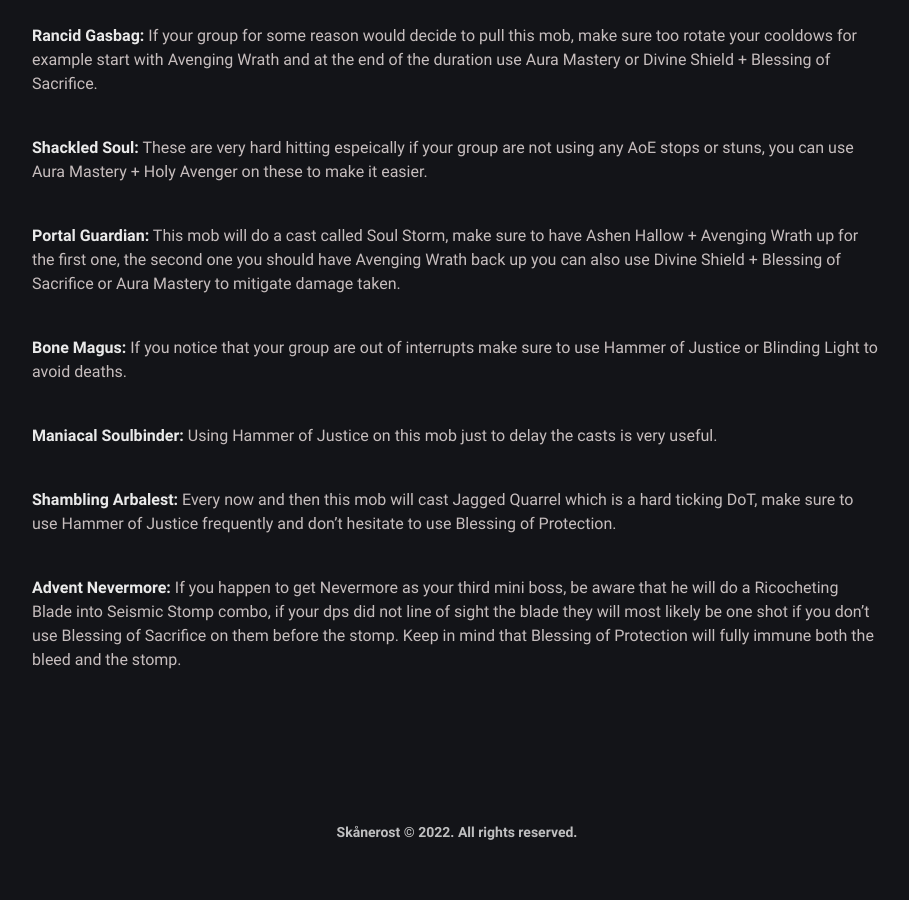
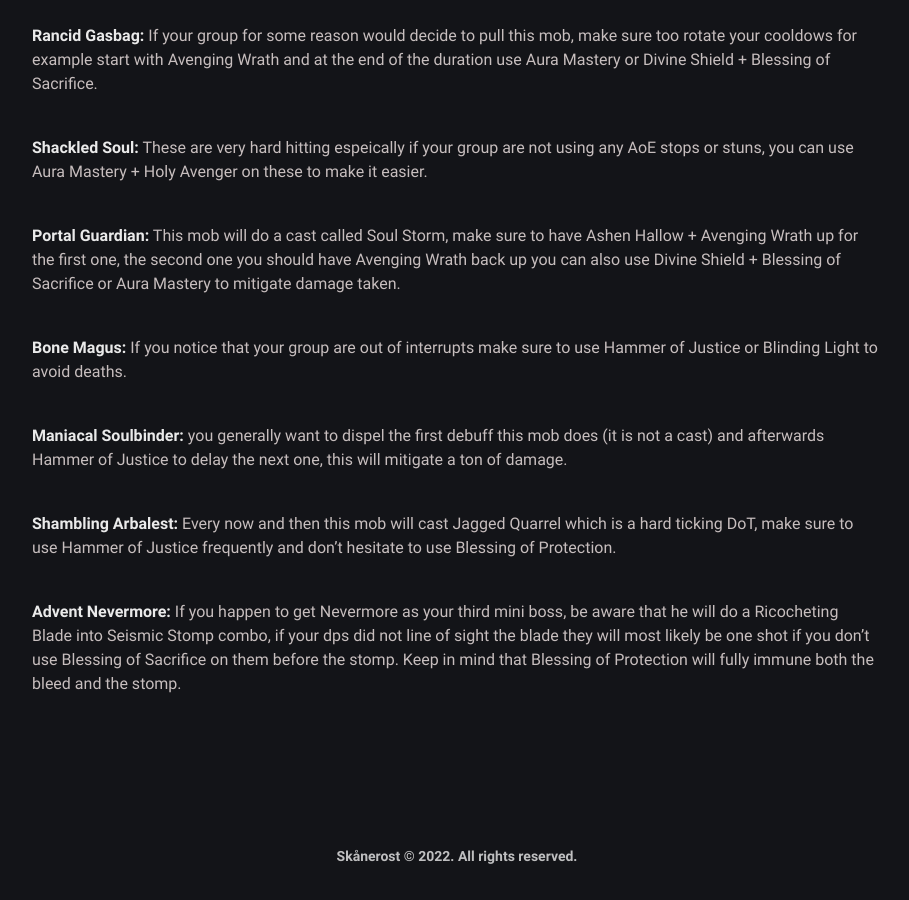
Before and after one commit to BetterThanWowhead/BetterThanWowhead.github.io, a Jekyll site: the page built from pages/M+/dungeons/top.md, in a window 1280 px wide and 900 px high, scrolled down 1585 px. Shown: the whole window, without its empty margins (183-1092 px from the left). Built offline with Jekyll 4.4.1, drawn with Linux system fonts in a browser that asks for light colours; a script that is not in the unit is left out; before the commit the page ends 2461 px from its top, so only the background shows below that.

Commit message:
Update top.md

```diff
--- a/pages/M+/dungeons/top.md
+++ b/pages/M+/dungeons/top.md
@@ -36,7 +36,7 @@ You will see most groups using lust in p2 (at 50% health) to burn the boss since
 
 **Bone Magus:** If you notice that your group are out of interrupts make sure to use Hammer of Justice or Blinding Light to avoid deaths.
 
-**Maniacal Soulbinder:** Using Hammer of Justice on this mob just to delay the casts is very useful.
+**Maniacal Soulbinder:** you generally want to dispel the first debuff this mob does (it is not a cast) and afterwards Hammer of Justice to delay the next one, this will mitigate a ton of damage.
 
 **Shambling Arbalest:** Every now and then this mob will cast Jagged Quarrel which is a hard ticking DoT, make sure to use Hammer of Justice frequently and don't hesitate to use Blessing of Protection.
 
```
